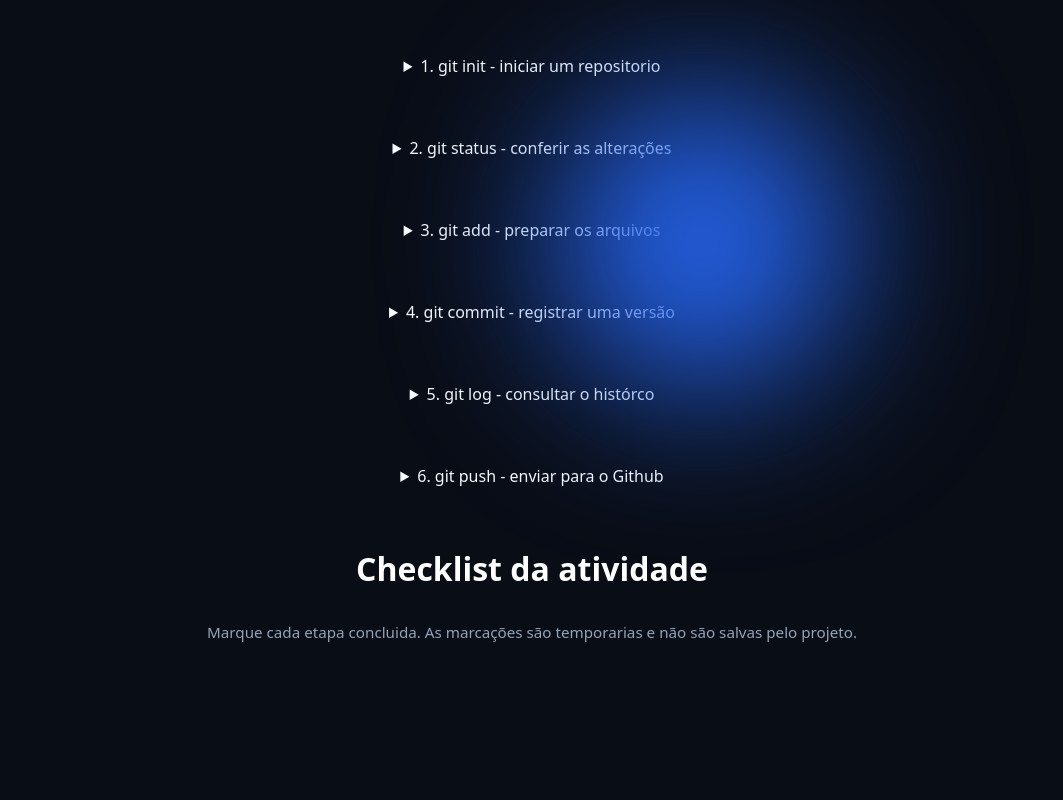
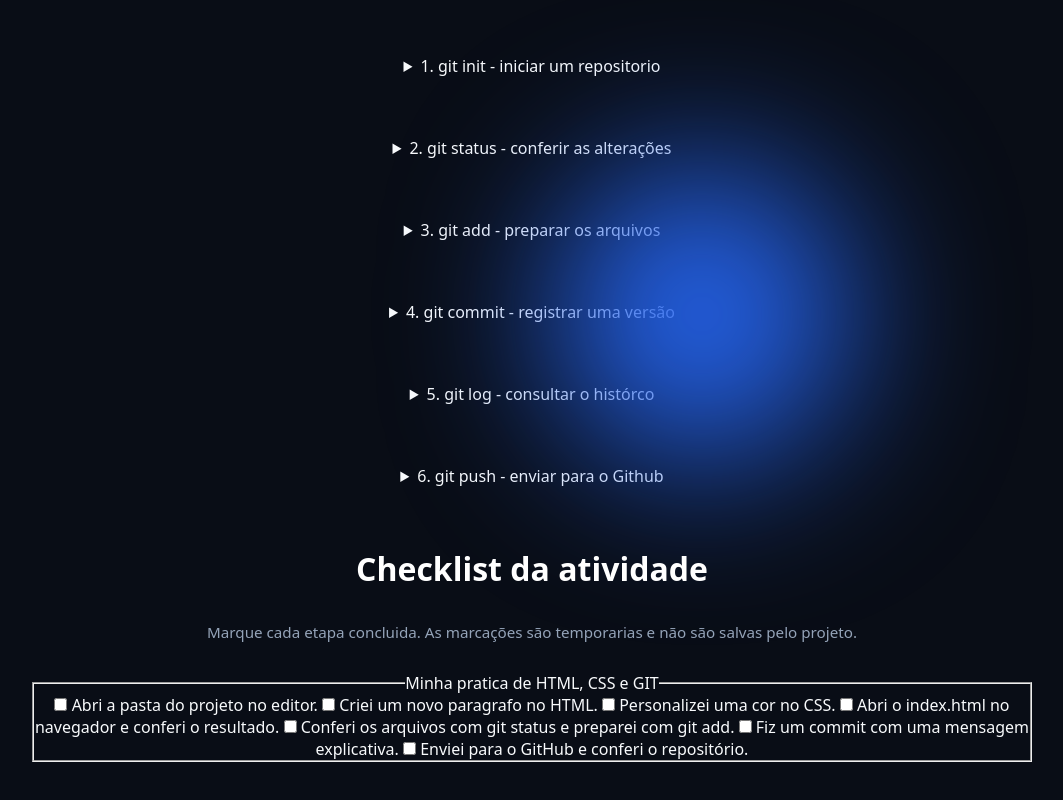
Before and after one commit to jorgeprado010/JORGE_PA, a plain HTML site: page INDEX.HTML in a window 1280 px wide. Shown: the part 1051-1851 px from the top of the page, without its empty margins (108-1171 px from the left). Before the commit the page ends 1803 px from the top, so only its background shows below. Drawn offline with Linux system fonts and the light colour scheme.

Commit message:
criei o meu fieldset, contendo 1 legend, vários label e vários span e vários input

```diff
--- a/INDEX.HTML
+++ b/INDEX.HTML
@@ -137,5 +137,20 @@
                 projeto.
             </p>
 
+            <!--NOVO: fieldset reúne campos relacionados; legend da um nome ao grupo.-->
+            <fieldset class="checklist">
+                <legend>Minha pratica de HTML, CSS e GIT</legend>
+                <!--O input checkbox cria uma caixa de seleçao.
+                O label permite marcar a caixa clicando também no texto.-->
+                <label><input type="checkbox"> <span> Abri a pasta do projeto no editor.</span></label>
+                <label><input type="checkbox"> <span> Criei um novo paragrafo no HTML.</span></label>
+                <label><input type="checkbox"> <span> Personalizei uma cor no CSS.</span></label>
+                <label><input type="checkbox"> <span> Abri o index.html no navegador e conferi o resultado.</span></label>
+                <label><input type="checkbox"> <span> Conferi os arquivos com git status e preparei com git add.</span></label>
+                <label><input type="checkbox"> <span> Fiz um commit com uma mensagem explicativa.</span></label>
+                <label><input type="checkbox"> <span> Enviei para o GitHub e conferi o repositório.</span></label>
+            </fieldset>
+        </section>
+
 </body>
 </html>
```
